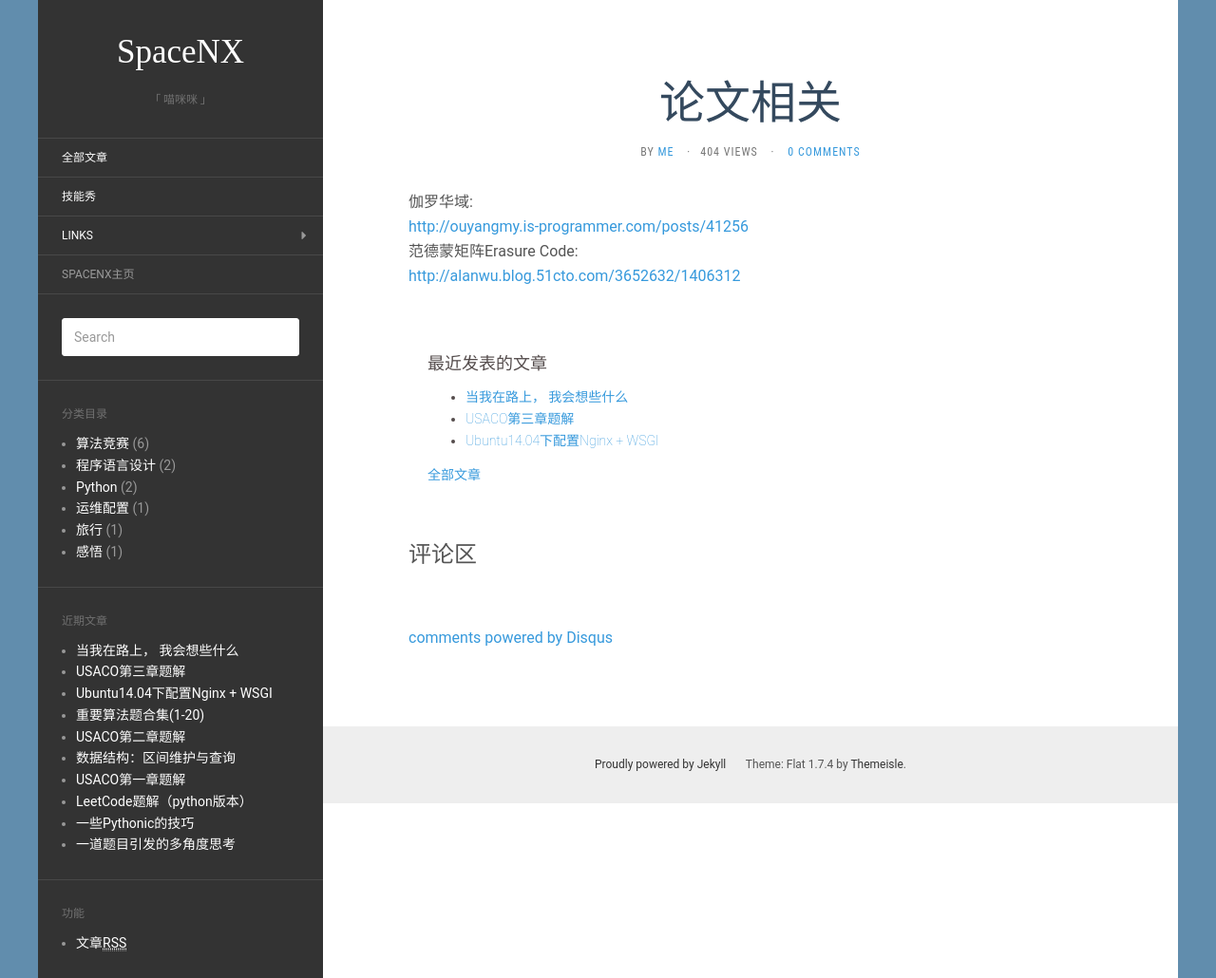
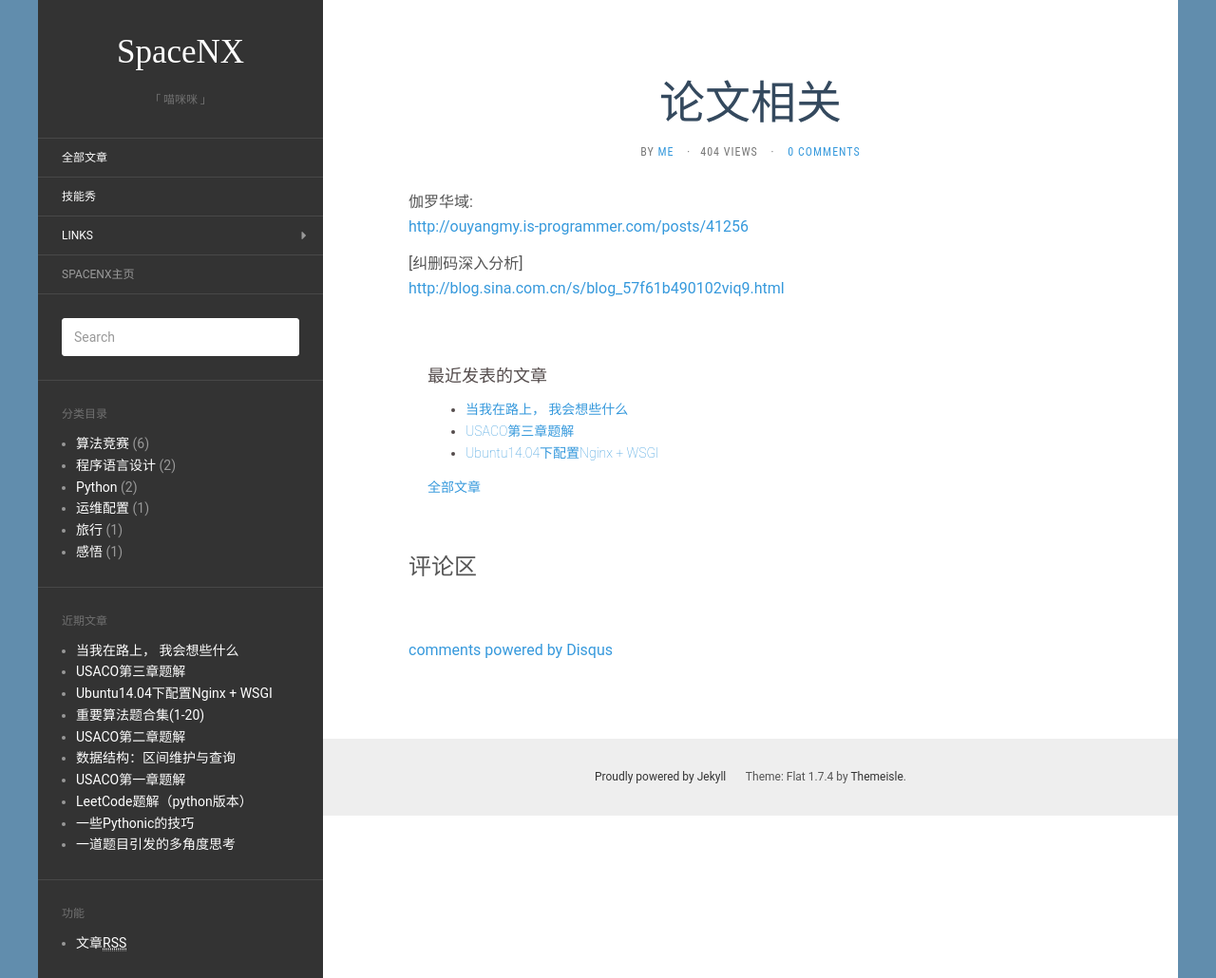
Before and after one commit to tcOops/hololens, a Jekyll site: the page built from Paper-links.md, in a window 1280 px wide. Shown: the whole page at 95% size. Built offline with Jekyll 4.4.1, drawn with Linux system fonts in a browser that asks for light colours; some web fonts are replaced; Markdown is read by kramdown in place of the engine named in the settings.

Commit message:
new post

```diff
--- a/Paper-links.md
+++ b/Paper-links.md
@@ -6,6 +6,7 @@ title: 论文相关
 伽罗华域:<br>
 [http://ouyangmy.is-programmer.com/posts/41256](http://ouyangmy.is-programmer.com/posts/41256)
 <br>
-范德蒙矩阵Erasure Code:<br>
-[http://alanwu.blog.51cto.com/3652632/1406312](http://alanwu.blog.51cto.com/3652632/1406312)
+
+[纠删码深入分析]<br>
+[http://blog.sina.com.cn/s/blog_57f61b490102viq9.html](http://blog.sina.com.cn/s/blog_57f61b490102viq9.html)
 <br>
```
Also changed, not shown: talents.md (added, +18 -0 lines).
